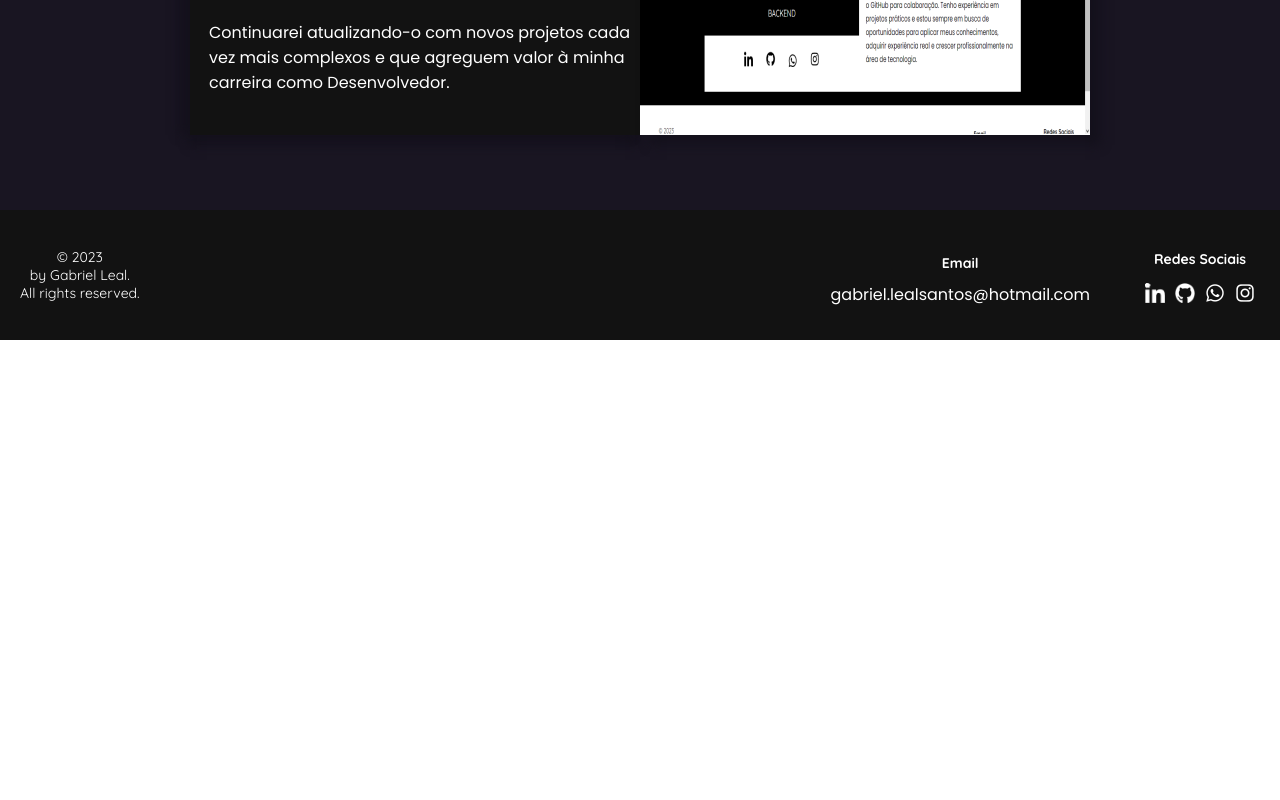
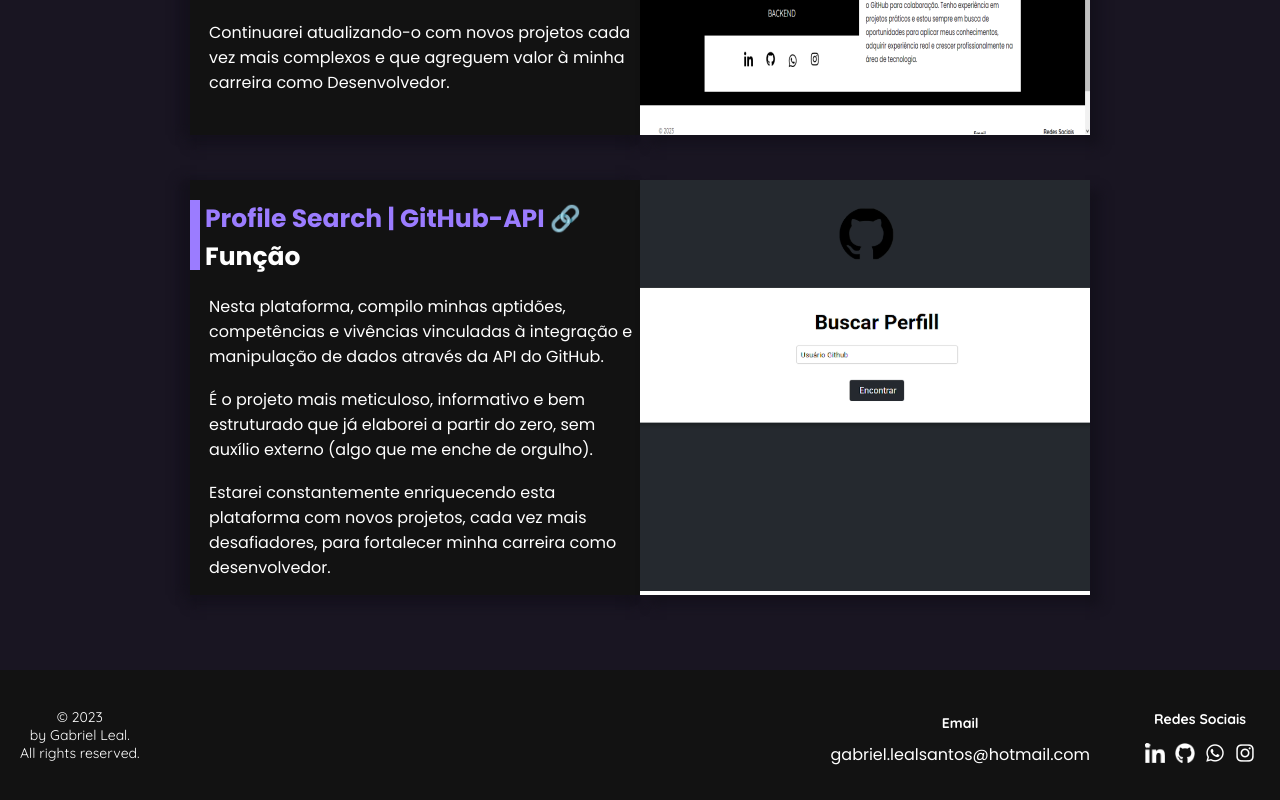
Before and after one commit to Gabriellealsantos/portifolio, a React (Vite) app: page /project in a window 1280 px wide. Shown: the part 615-1415 px from the top of the page. Before the commit the page ends 955 px from the top, so only its background shows below. Built offline with nearby package versions, Linux system fonts and the light colour scheme.

Commit message:
Update Curriculum and Project

```diff
--- a/src/routes/PortifolioHome/Curriculum/index.tsx
+++ b/src/routes/PortifolioHome/Curriculum/index.tsx
@@ -23,12 +23,16 @@ export default function Curriculum() {
 
                     <div className="card-curriculum-container">
                         <CurriculumCard date="2022 - Atual" office="CARGO" companyName="Nome da Empresa" companyLocation="Localização da Empresa" />
-                        <CurriculumTextCard textOne="Lorem ipsum dolor sit amet consectetur adipisicing elit. Iusto dignissimos doloribus nobis amet, eaque repellat magnam asperiores vel, Accusamus, repudiandae. numquam modi optio." textTwo="Lorem, ipsum dolor sit amet consectetur adipisicing elit. Accusamus, repudiandae." />
+                        <CurriculumTextCard
+                        textOne="Lorem ipsum dolor sit amet consectetur adipisicing elit. Iusto dignissimos doloribus nobis amet, eaque repellat magnam asperiores vel, Accusamus, repudiandae. numquam modi optio."
+                        textTwo="Lorem, ipsum dolor sit amet consectetur adipisicing elit. Accusamus, repudiandae." />
                     </div>
 
                     <div className="card-curriculum-container">
                         <CurriculumCard date="2022 - Atual" office="CARGO" companyName="Nome da Empresa" companyLocation="Localização da Empresa" />
-                        <CurriculumTextCard textOne="Lorem ipsum dolor sit amet consectetur adipisicing elit. Iusto dignissimos doloribus nobis amet, eaque repellat magnam asperiores vel, Accusamus, repudiandae. numquam modi optio." textTwo="Lorem, ipsum dolor sit amet consectetur adipisicing elit. Accusamus, repudiandae." />
+                        <CurriculumTextCard
+                        textOne="Lorem ipsum dolor sit amet consectetur adipisicing elit. Iusto dignissimos doloribus nobis amet, eaque repellat magnam asperiores vel, Accusamus, repudiandae. numquam modi optio."
+                        textTwo="Lorem, ipsum dolor sit amet consectetur adipisicing elit. Accusamus, repudiandae." />
                     </div>
 
                     <div className="title-container-experience">
@@ -38,7 +42,9 @@ export default function Curriculum() {
 
                     <div className="card-curriculum-container">
                         <CurriculumCard date="2022 - Atual Previsão 2026" office="IFBA - Campus de Santo Antônio de Jesus" companyName="ADS - Analise e densenvolvimento de sistemas" companyLocation="Santo Antônio de Jesus - BA" />
-                        <CurriculumTextCard textOne="Lorem ipsum dolor sit amet consectetur adipisicing elit. Iusto dignissimos doloribus nobis amet, eaque repellat magnam asperiores vel, Accusamus, repudiandae. numquam modi optio." textTwo="Lorem, ipsum dolor sit amet consectetur adipisicing elit. Accusamus, repudiandae." />
+                        <CurriculumTextCard
+                        textOne="O IFBA - Campus Santo Antônio de Jesus, Bahia, é reconhecido por seu comprometimento com a excelência acadêmica. Oferecendo o curso de Análise e Desenvolvimento de Sistemas, busca preparar os estudantes para desafios tecnológicos."
+                        textTwo="Com uma visão voltada para o futuro, espera-se que o campus continue desempenhando um papel crucial na formação de profissionais de tecnologia até 2026." />
                     </div>
 
                 </div>
--- a/src/routes/PortifolioHome/Project/index.tsx
+++ b/src/routes/PortifolioHome/Project/index.tsx
@@ -3,6 +3,7 @@ import FooterPf from '../../../components/FooterPf';
 import ProjectCard from '../../../components/ProjectCard';
 import ProjectImgCard from '../../../components/ProjectImgCard';
 import portifolioImg from '../../../assets/portifolio.png'
+import gitProjectImg from '../../../assets/gitproject.png'
 import './styles.css';
 
 export default function Project() {
@@ -31,8 +32,21 @@ export default function Project() {
 
                 <div className="project-card-container">
                     <div className="dual-card-container">
-                        <ProjectCard title='GABRIEL LEAL | Portfólio' textOne='Esse projeto reúne minhas habilidades, competências, qualificações e experiências profissionais.' textTwo='É o projeto mais profissional, descritivo e organizado que já construí do total zero e sem nenhuma ajuda (me orgulho disso).' textThree='Continuarei atualizando-o com novos projetos cada vez mais complexos e que agreguem valor à minha carreira como Desenvolvedor.' />
+                        <ProjectCard title='GABRIEL LEAL | Portfólio'
+                        textOne='Esse projeto reúne minhas habilidades, competências, qualificações e experiências profissionais.'
+                        textTwo='É o projeto mais profissional, descritivo e organizado que já construí do total zero e sem nenhuma ajuda (me orgulho disso).'
+                        textThree='Continuarei atualizando-o com novos projetos cada vez mais complexos e que agreguem valor à minha carreira como Desenvolvedor.' />
                         <ProjectImgCard titleImg={portifolioImg} urlImg='https://github.com/Gabriellealsantos/portifolio' />
+                    </div>
+                </div>
+
+                <div className="project-card-container">
+                    <div className="dual-card-container">
+                        <ProjectCard title='Profile Search | GitHub-API '
+                            textOne='Nesta plataforma, compilo minhas aptidões, competências e vivências vinculadas à integração e manipulação de dados através da API do GitHub.'
+                            textTwo='É o projeto mais meticuloso, informativo e bem estruturado que já elaborei a partir do zero, sem auxílio externo (algo que me enche de orgulho).'
+                            textThree='Estarei constantemente enriquecendo esta plataforma com novos projetos, cada vez mais desafiadores, para fortalecer minha carreira como desenvolvedor.' />
+                        <ProjectImgCard titleImg={gitProjectImg} urlImg='https://github.com/Gabriellealsantos/portifolio' />
                     </div>
                 </div>
 
```
Also changed, not shown: src/assets/gitproject.png (added), 1 other file (tests, documents, lock files or other folders).
